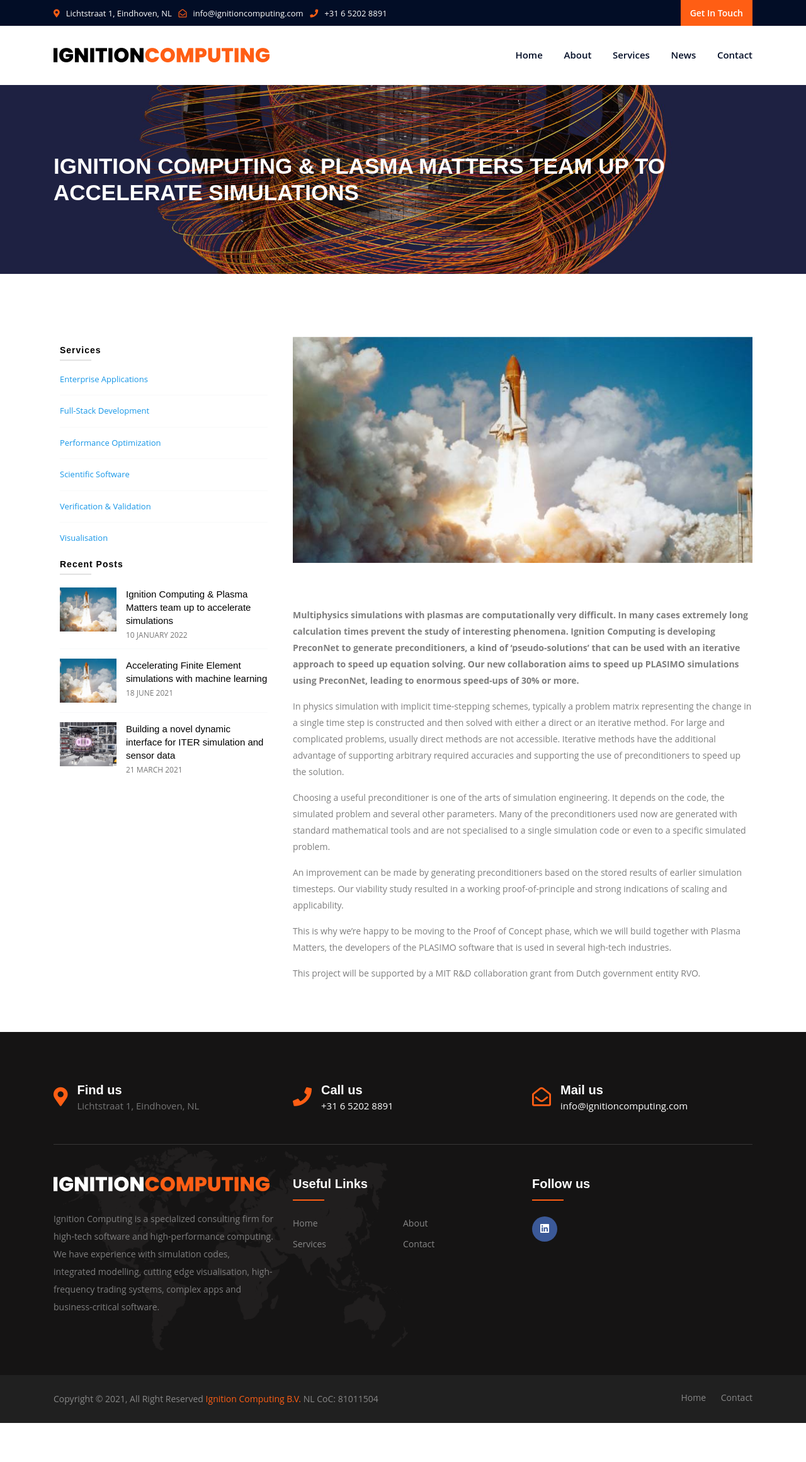
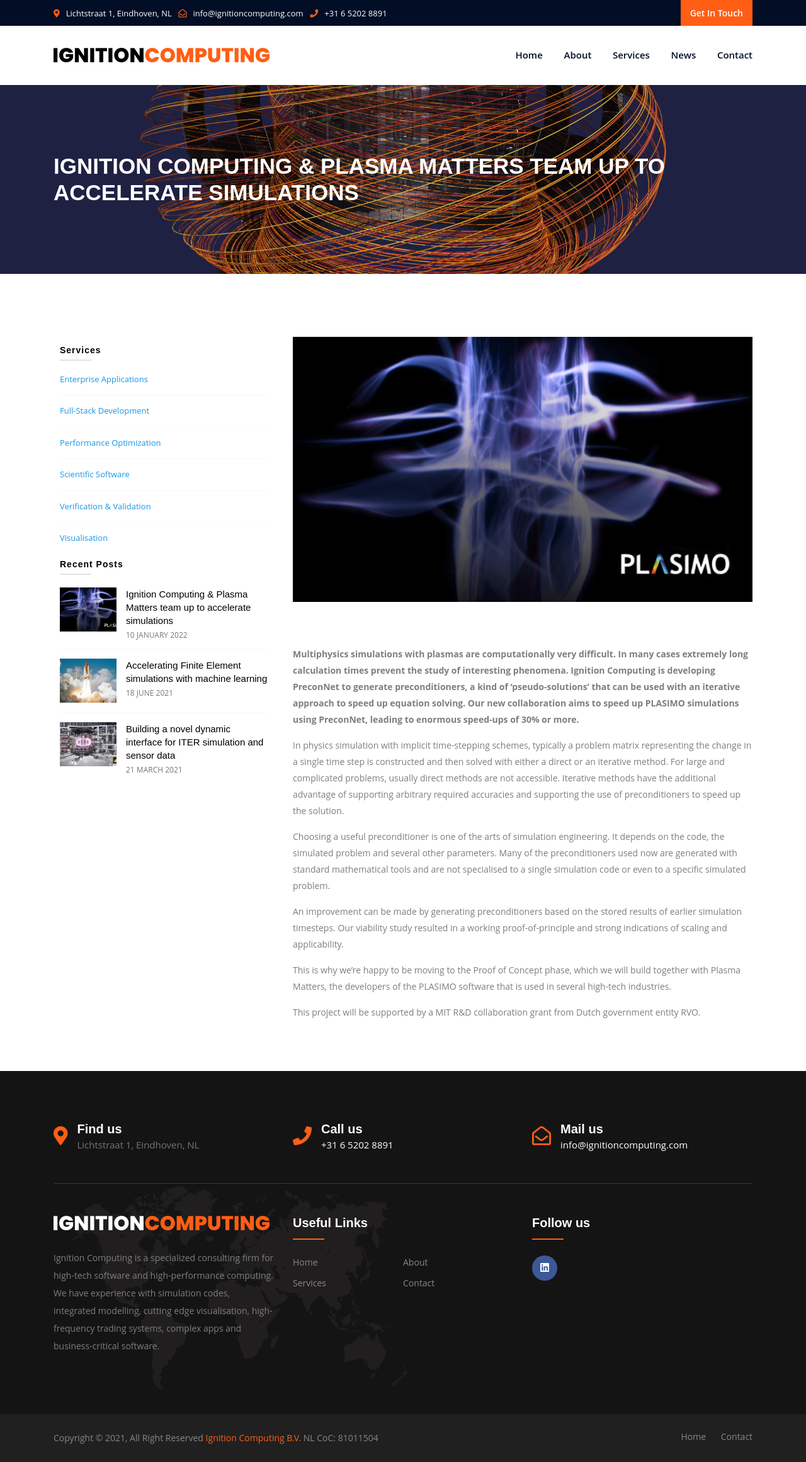
Before and after one commit to koenstrien/ignitioncomputing, a Jekyll site: the page built from _posts/news/2022-01-10-Preconnet_Teamup.md, in a window 1280 px wide. Shown: the whole page at 63% size. Built offline with Jekyll 4.4.1, drawn with Linux system fonts in a browser that asks for light colours; before the commit the page ends 2260 px from its top, so only the background shows below that.

Commit message:
Use new image for plasimo post

```diff
--- a/_posts/news/2022-01-10-Preconnet_Teamup.md
+++ b/_posts/news/2022-01-10-Preconnet_Teamup.md
@@ -2,7 +2,7 @@
 title: Ignition Computing & Plasma Matters team up to accelerate simulations
 layout: featured
 author: daan_van_vugt
-image: /assets/img/news/nasa-dCgbRAQmTQA-unsplash.jpg
+image: /assets/img/news/plasimo_img.png
 categories: news
 ---
 **Multiphysics simulations with plasmas are computationally very difficult. In many cases extremely long calculation times prevent the study of interesting phenomena. Ignition Computing is developing PreconNet to generate preconditioners, a kind of ‘pseudo-solutions’ that can be used with an iterative approach to speed up equation solving. Our new collaboration aims to speed up PLASIMO simulations using PreconNet, leading to enormous speed-ups of 30% or more.**
```
